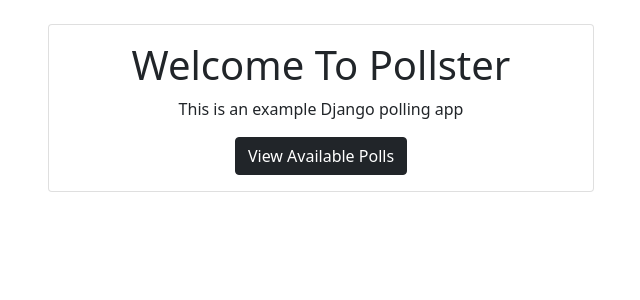
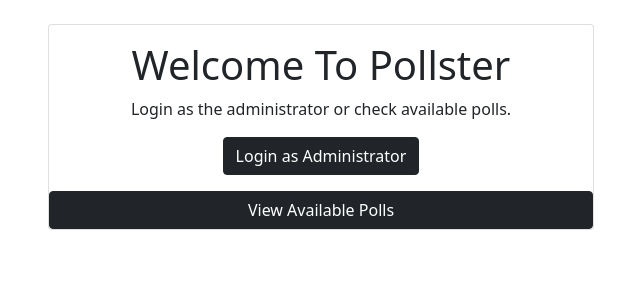
Before and after one commit to RaniaBenchouiekh/pollster, a Django app: page / in a window 1280 px wide. Shown: the part 56-356 px from the top of the page, without its empty margins (319-959 px from the left). Run offline with Django 3.2, Linux system fonts and the light colour scheme.

Commit message:
commit-final

```diff
--- a/pollster/templates/pages/index.html
+++ b/pollster/templates/pages/index.html
@@ -3,10 +3,13 @@
     <div class="card text-center">
         <div class="card-body">
             <h1>Welcome To Pollster</h1>
-            <p>This is an example Django polling app</p>
-            <a class="btn btn-dark" href="{% url 'polls:index' %}">
-                View Available Polls</a
+            <p>Login as the administrator or check available polls.</p>
+            <a class="btn btn-dark" href="admin/">
+                Login as Administrator</a
             >
         </div>
+        <a class="btn btn-dark" href="{% url 'polls:index' %}">
+            View Available Polls</a
+        >
     </div>
 {% endblock %}
```
Also changed, not shown: pollster/db.sqlite3, 11 other files.
